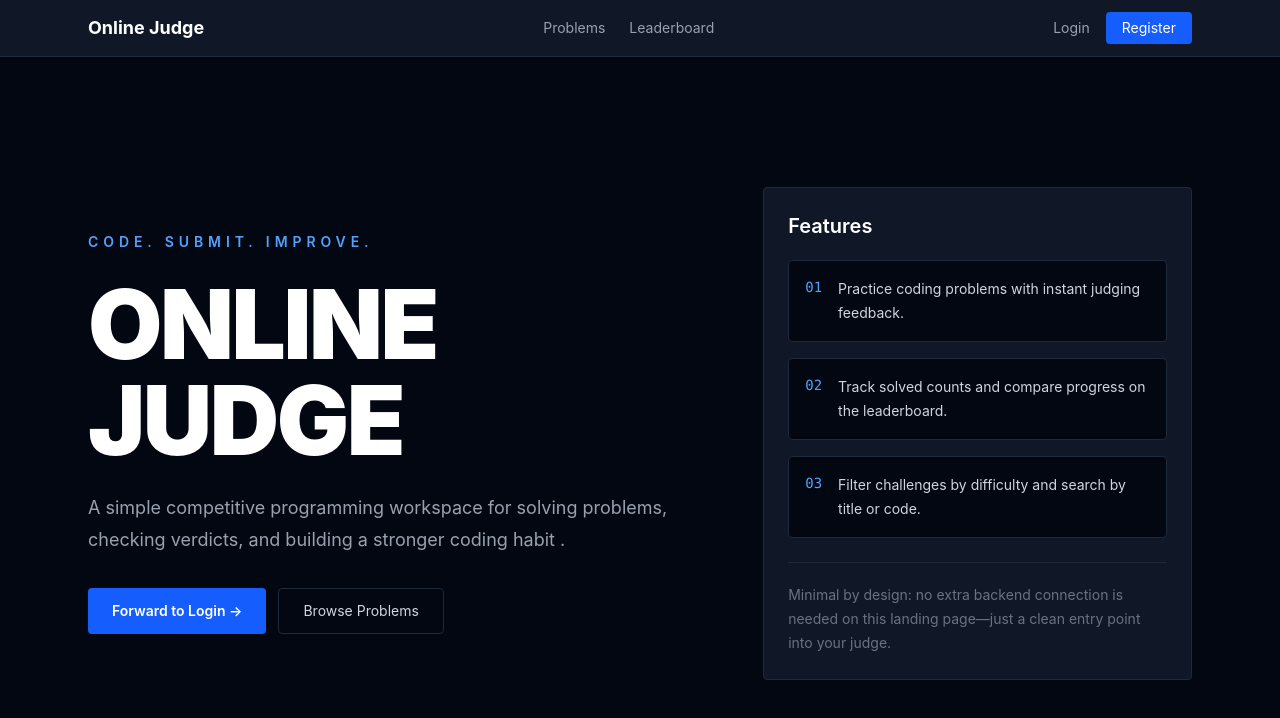
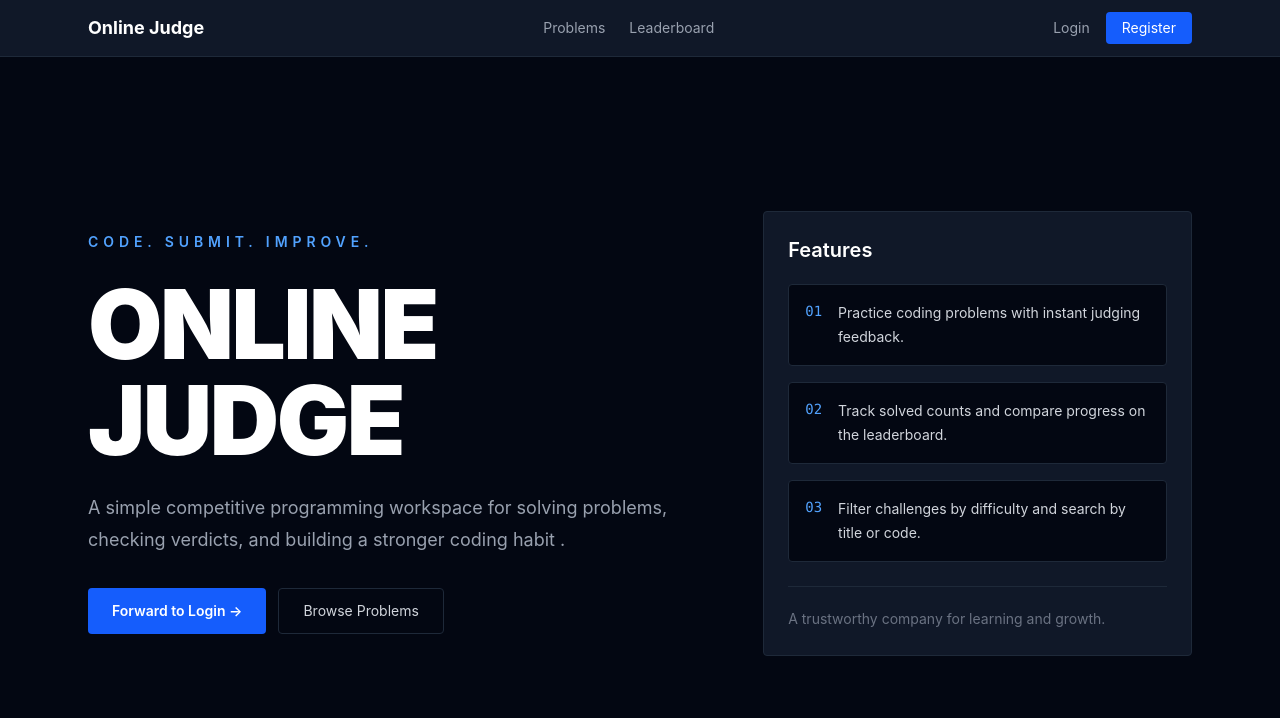
Before and after one commit to Mikey3600/Online-Judge, a React (Vite) app in the folder client/: page / in a window 1280 px wide. Shown: the top 718 px of the page. Built offline with nearby package versions, Linux system fonts and the light colour scheme; no server answers.

Commit message:
Fix UI layout and design tweaks

```diff
--- a/client/src/pages/Landing.jsx
+++ b/client/src/pages/Landing.jsx
@@ -48,8 +48,7 @@ const Landing = () => {
                         </div>
                         <div className="mt-6 border-t border-gray-800 pt-5">
                             <p className="text-gray-500 text-sm leading-6">
-                                Minimal by design: no extra backend connection is needed on this landing page—just a clean
-                                entry point into your judge.
+                                A trustworthy company for  learning and growth.
                             </p>
                         </div>
                     </div>
```
